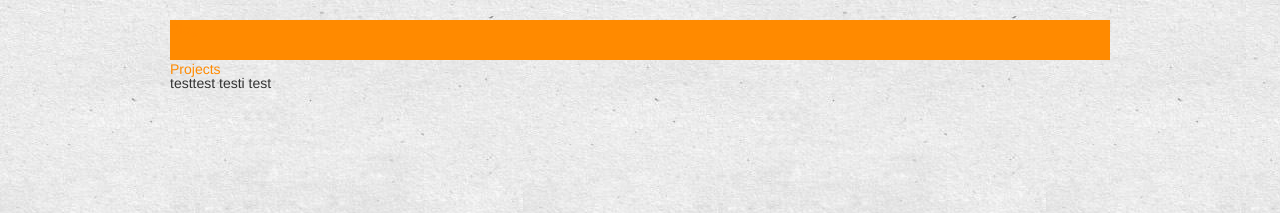
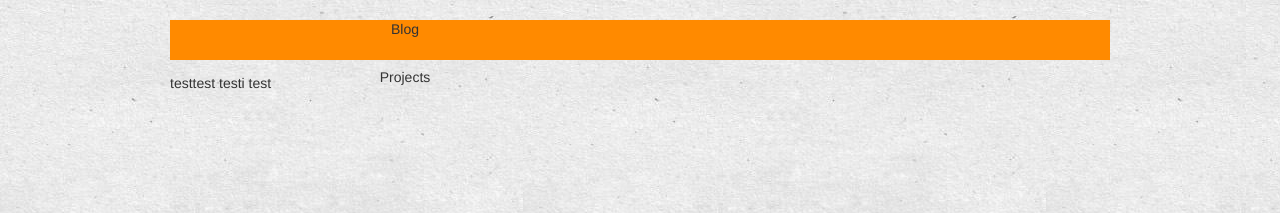
Before and after one commit to mikiec84/abbe98.github.com, a Jekyll site: the page built from _posts/2013-11-14-hello-2-you.html, in a window 1280 px wide. Shown: the top 213 px of the page. Built offline with Jekyll 4.4.1, drawn with Linux system fonts in a browser that asks for light colours.

Commit message:
CSS improvments

```diff
--- a/_layouts/default.html
+++ b/_layouts/default.html
@@ -10,7 +10,7 @@
 			<a href="index.html" role="menuitem">
 				Blog
 			</a>
-			<a href="Projects" role="menuitem">
+			<a href="repositories.html" role="menuitem">
 				Projects
 			</a>
 		</nav>
--- a/style.css
+++ b/style.css
@@ -24,10 +24,14 @@ nav a {
 	display: block;
 	width: 50%;
 	height: 40px;
+	text-align: center;
+	color: #333;
+	margin-bottom: 8px;
 }
 
 nav a:hover, nav a:active, a div:focus {
 	background-color: #EF870E;
+	color: #333;
 }
 
 /* Links
```
